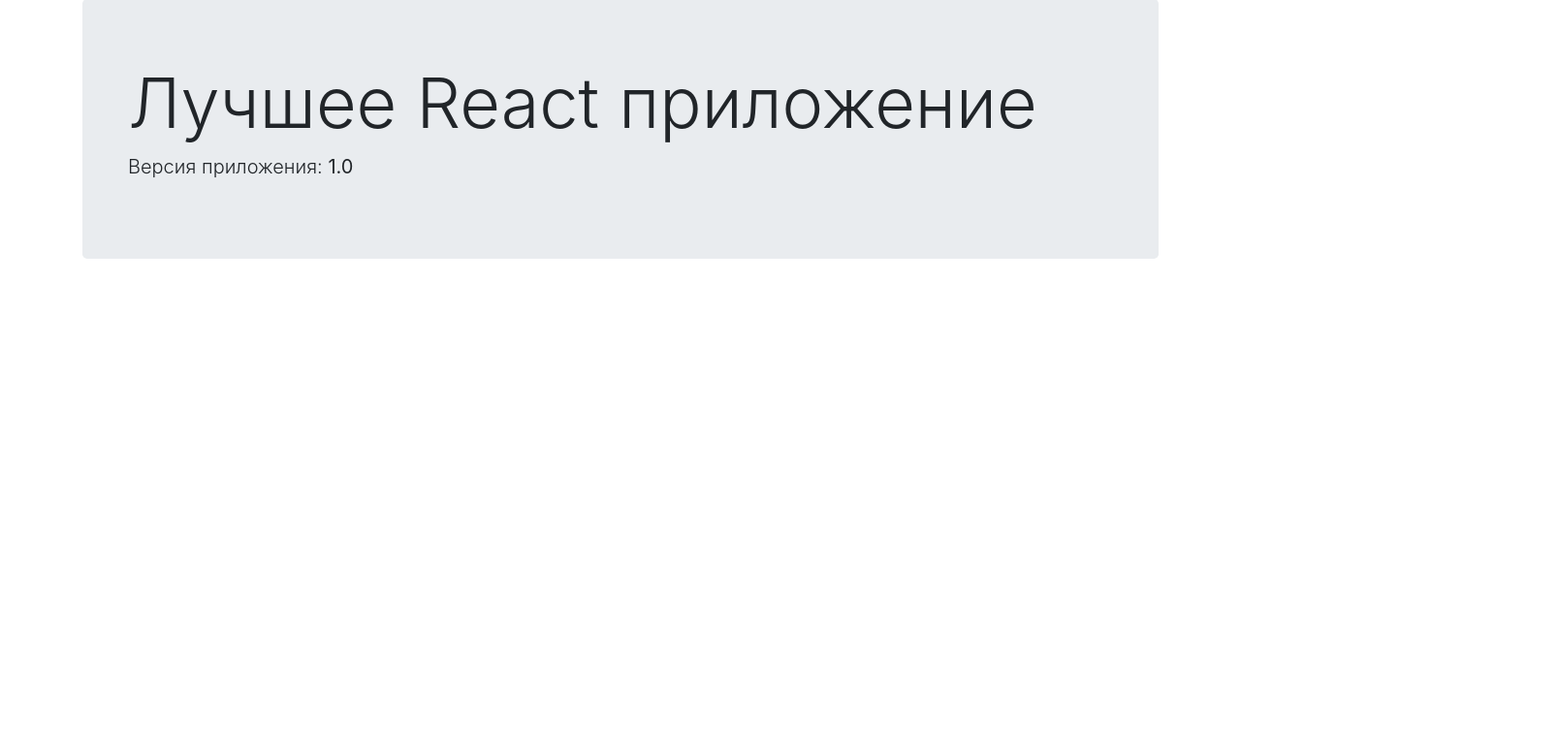
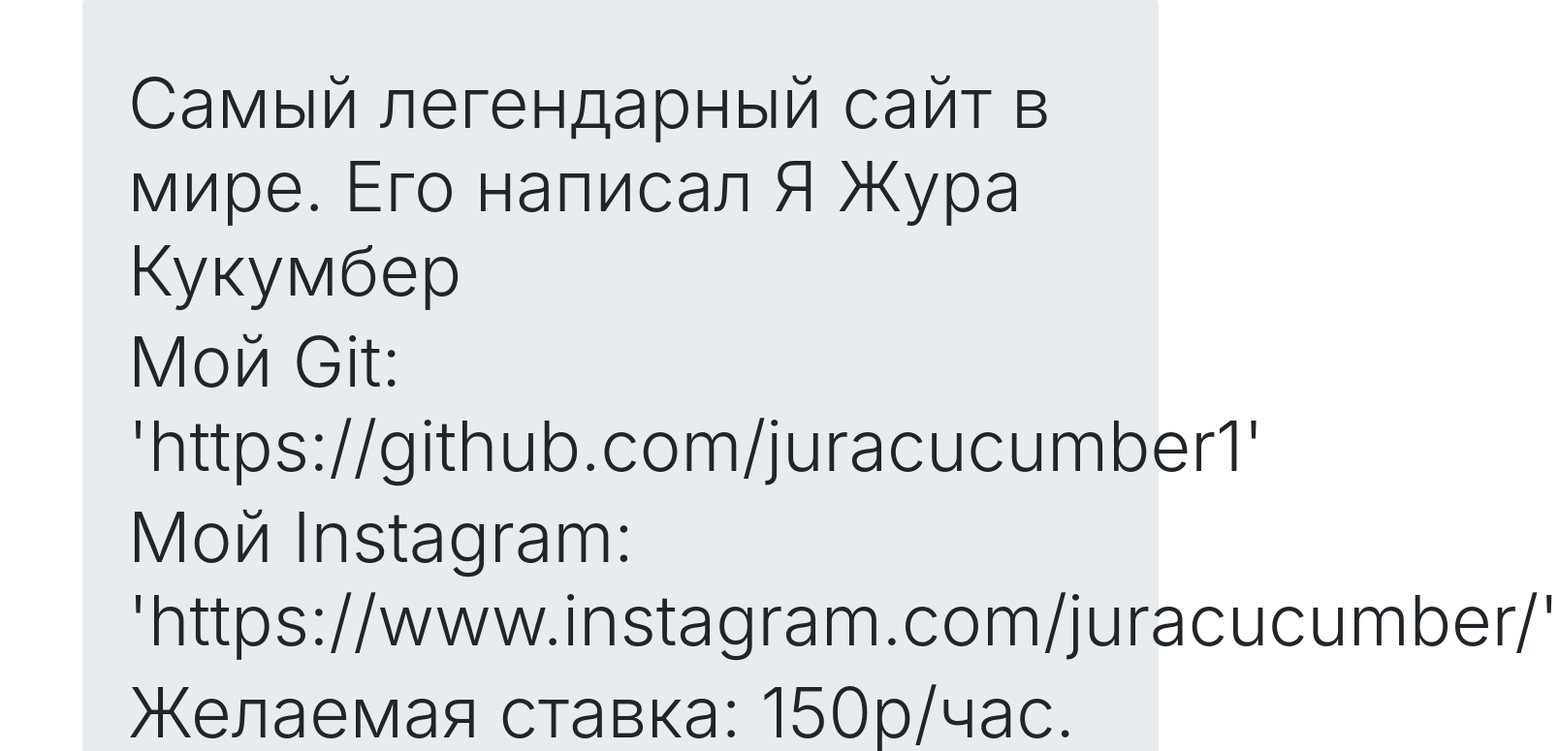
Before and after one commit to juracucumber1/react-app, a React (Create React App) app: page /about in a window 1280 px wide. Shown: the part 81-856 px from the top of the page at 97% size, 1608 px wide, since content can reach past the window. Before the commit the page ends 800 px from the top, so only its background shows below. Built offline with nearby package versions, Linux system fonts and the light colour scheme; no server answers.

Commit message:
'update'

```diff
--- a/src/pages/About.js
+++ b/src/pages/About.js
@@ -3,8 +3,11 @@
 export const About = () => (
     <div className="jumbotron ">
         <div className="container">
-            <h1 className="display-3">Лучшее React приложение</h1>
-            <p className="lead">Версия приложения: <strong>1.0</strong></p>
+            <h1 className="display-3">Самый легендарный сайт в мире. Его написал Я Жура Кукумбер </h1>
+            <h2 className="display-3">Мой Git: 'https://github.com/juracucumber1'</h2>
+            <h2 className="display-3">Мой Instagram: 'https://www.instagram.com/juracucumber/' </h2>
+            <h3 className="display-3">Желаемая ставка: 150р/час. </h3>
+            <p className="lead">Версия приложения: <strong>2.2.8</strong></p>
         </div>
     </div>
 )
```
